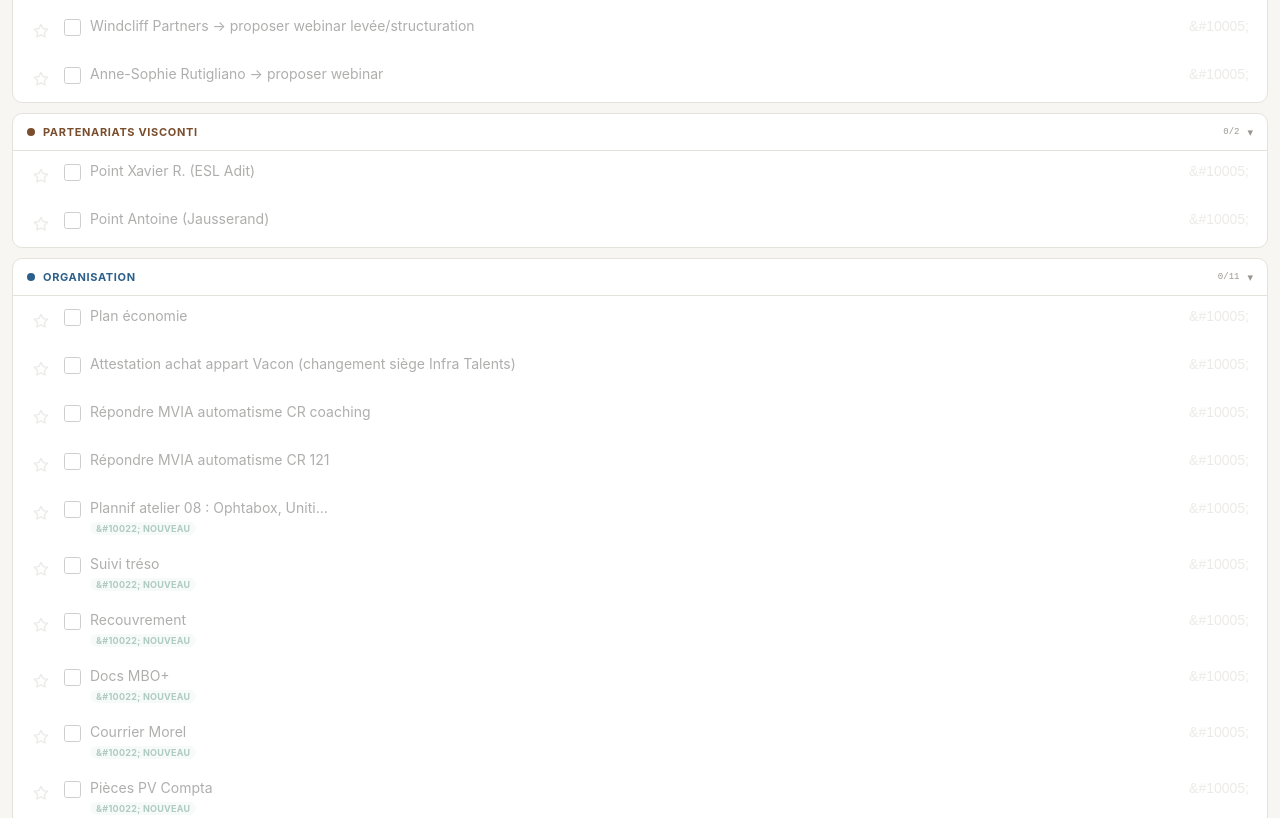
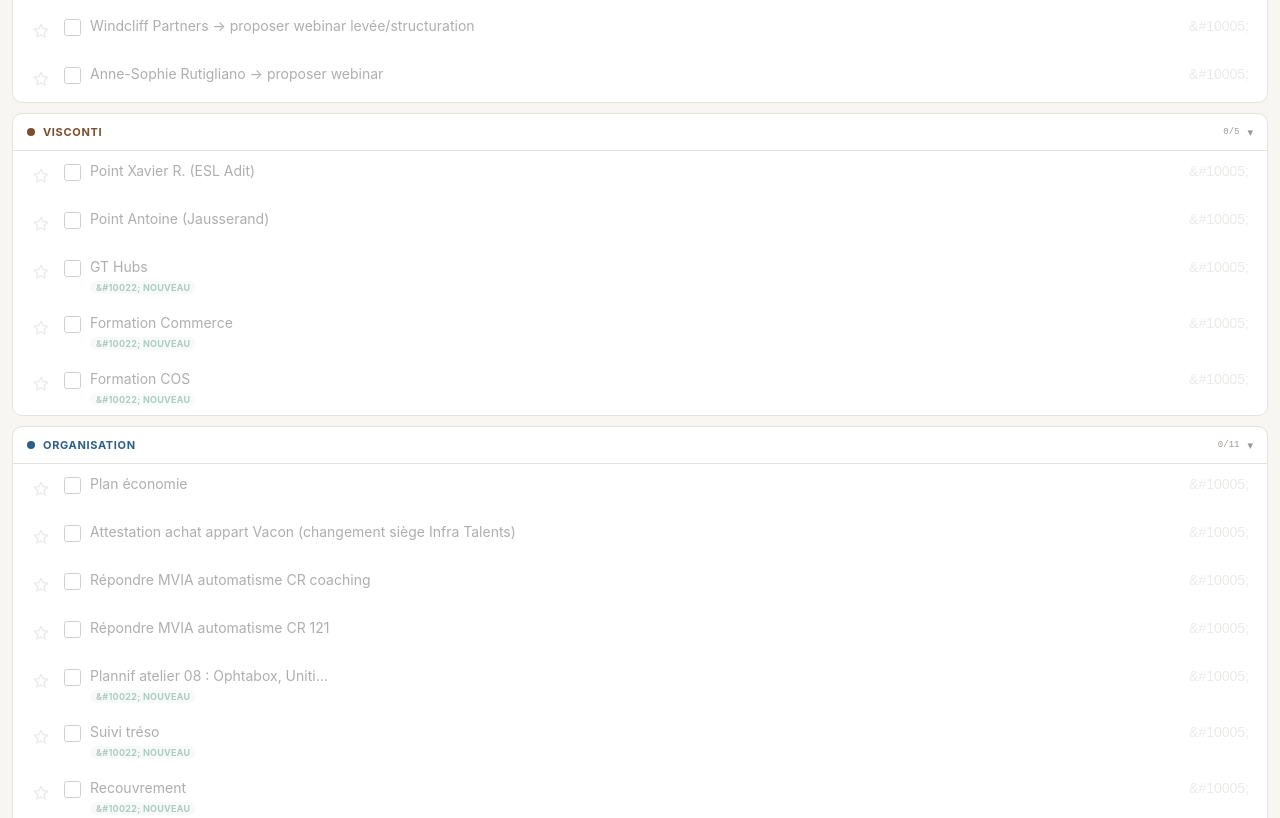
Before and after one commit to fredericlassale-ai/todo-frederic, a plain HTML site: page index.html in a window 1280 px wide. Shown: the part 3080-3898 px from the top of the page. Drawn offline with Linux system fonts and the light colour scheme.

Commit message:
Renommage Visconti + GT Hubs + formations

```diff
--- a/index.html
+++ b/index.html
@@ -178,11 +178,14 @@ const SECTIONS = [
       ]},
     ]
   },
-  { id:"partenariats", label:"Partenariats Visconti", dot:"#7A4E2D", bg:"#F5EDE8",
+  { id:"partenariats", label:"Visconti", dot:"#7A4E2D", bg:"#F5EDE8",
     subsections:[
       { label:null, tasks:[
         {id:"pv1",text:"Point Xavier R. (ESL Adit)"},
         {id:"pv2",text:"Point Antoine (Jausserand)"},
+        {id:"pv3",text:"GT Hubs",isNew:true},
+        {id:"pv4",text:"Formation Commerce",isNew:true},
+        {id:"pv5",text:"Formation COS",isNew:true},
       ]},
     ]
   },
```
